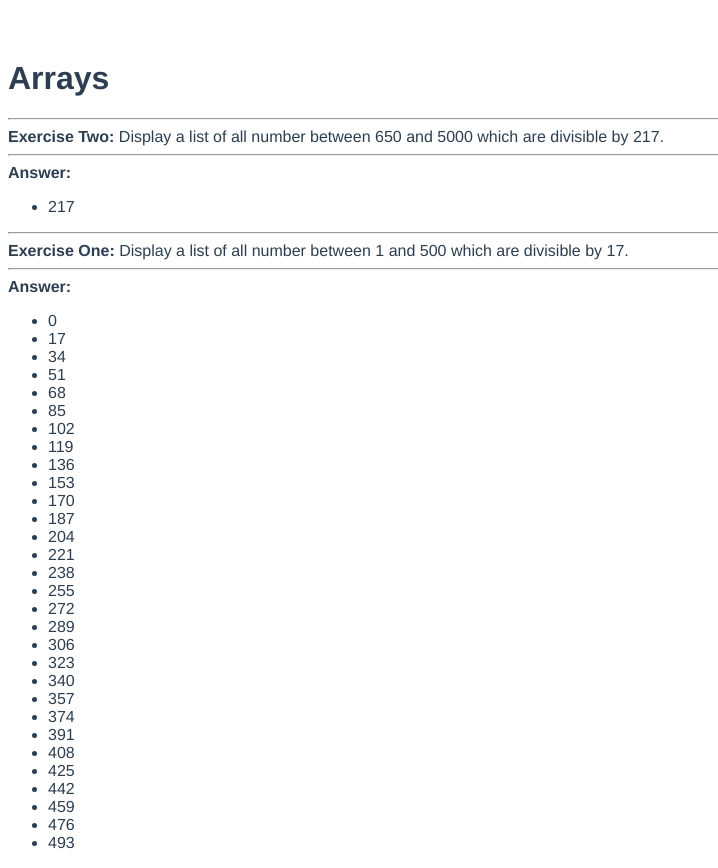
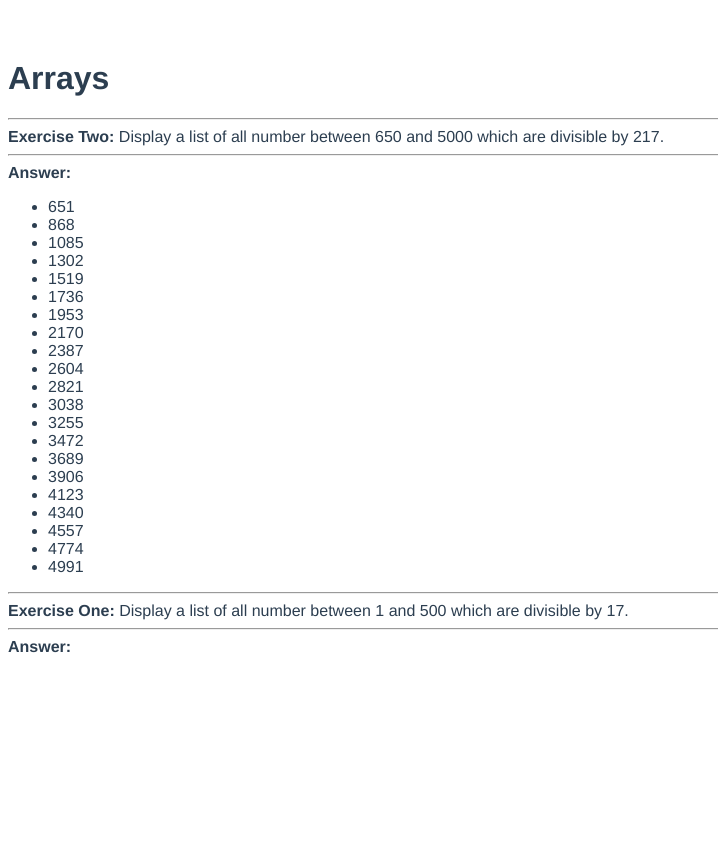
Before and after one commit to gauri345/tuts, a Vue app: page / in a window 1280 px wide. Shown: the whole page, without its empty margins (0-718 px from the left). After the commit the page ends 800 px from the top, so only its background shows below. Built offline with nearby package versions, Linux system fonts and the light colour scheme.

Commit message:
adds number divisibleby 217

```diff
--- a/src/components/arrays/One.vue
+++ b/src/components/arrays/One.vue
@@ -6,7 +6,7 @@
     <hr />
     <b>Answer:</b>
     <ul>
-      <li>217</li>
+      <li v-for="number in numberDivisibleBy()">{{number}}</li>
     </ul>
 
     <hr />
@@ -15,7 +15,8 @@
     <b>Answer:</b>
 
     <ul>
-      <li v-for="number in numbersDivisibleBySeventeen()">{{number}}</li>
+
+
     </ul>
 
 
@@ -24,6 +25,18 @@
 
 <script setup>
 
+function numberDivisibleBy(){
+  let numbers = [];
+  for (let i = 650; i <= 5000; i++){
+    if(i % 217 === 0){
+      numbers.push(i);
+    }
+  }
+  console.log(numbers);
+  return numbers;
+}
+
+/*
   function numbersDivisibleBySeventeen() {
     let numbers = [];
 
@@ -34,7 +47,7 @@
     }
     console.log(numbers);
     return numbers;
-  }
+  } */
 
 </script>
 
@@ -43,4 +56,7 @@
 .container {
   text-align: left;
 }
+li{
+
+}
 </style>
```
